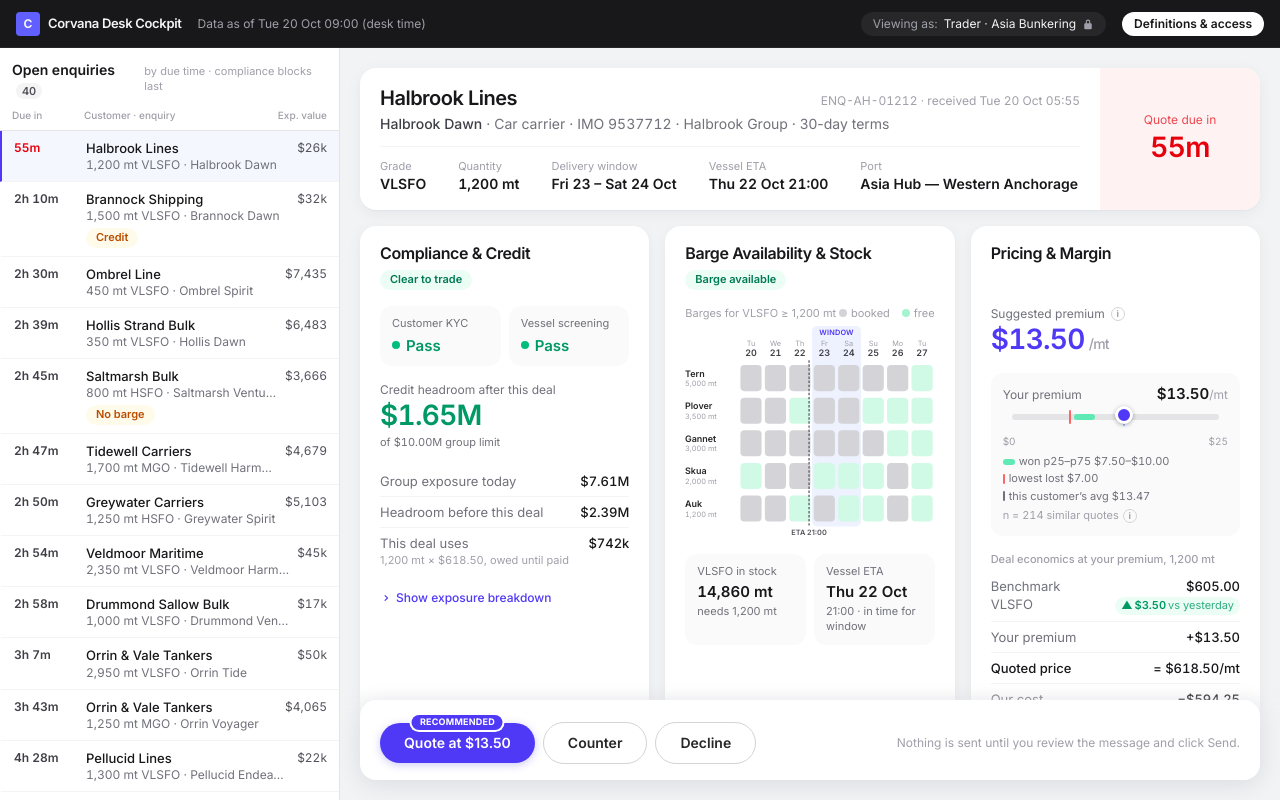
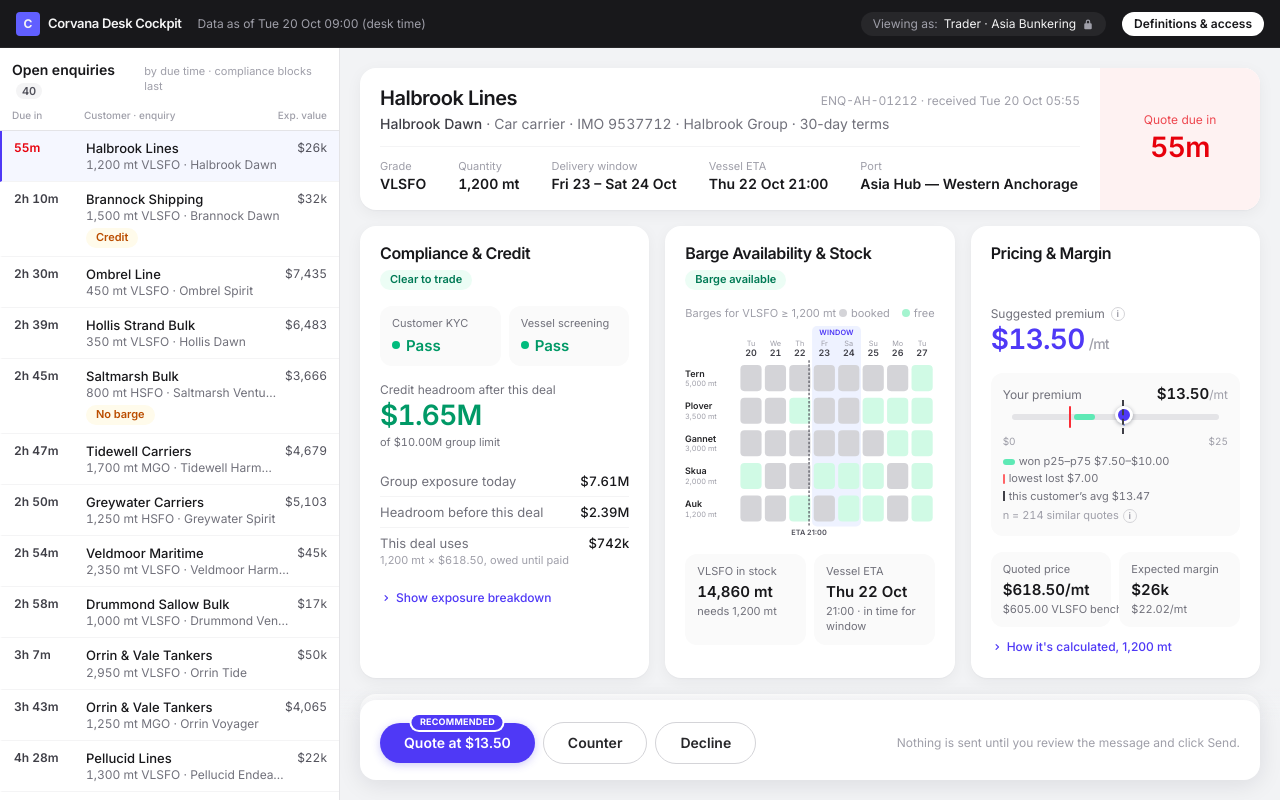
Before and after one commit to DaryaRudych/corvana-desk-cockpit, a React (Vite) app: page / in a window 1280 px wide. Built offline with nearby package versions, Linux system fonts and the light colour scheme.

Commit message:
fix: tick above thumb, visible compliance-blocked group, outcome tiles with collapsed math
Co-Authored-By: Claude Opus 5.5 <noreply@anthropic.com>

```diff
--- a/src/components/PricePanel.tsx
+++ b/src/components/PricePanel.tsx
@@ -1,8 +1,10 @@
+import { useState } from 'react'
 import { formatValue, mt, usd, usdMt } from '../lib/format'
 import type { ValueOf } from '../semantic/metrics'
 import { query, type QueryResult, type UserContext } from '../semantic/query'
 import { termsParams, type Terms } from './terms'
-import { Card, Hero, InfoTip, List, ListRow, MetricValue, type Verdict } from './ui'
+import { ChevronIcon } from './Icons'
+import { Card, Hero, InfoTip, List, ListRow, MetricValue, Tile, type Verdict } from './ui'
 
 type WinRange = ValueOf<'win_range_similar'>
 
@@ -36,8 +38,6 @@ function PremiumSlider({
           {w?.wonP25 != null && w.wonP75 != null && (
             <div className="absolute inset-y-0 rounded-full bg-emerald-300" style={{ left: x(w.wonP25), width: `calc(${x(w.wonP75)} - ${x(w.wonP25)})` }} />
           )}
-          {w?.lowestLost != null && <div className="absolute -top-1 h-3.5 w-0.5 -translate-x-1/2 rounded bg-red-400" style={{ left: x(w.lowestLost) }} />}
-          {customerAvg !== null && <div className="absolute -top-1 h-3.5 w-0.5 -translate-x-1/2 rounded bg-zinc-500" style={{ left: x(customerAvg) }} />}
           <div className="absolute -top-1.5 h-[18px] w-0.5 -translate-x-1/2 rounded bg-indigo-300" style={{ left: x(suggested) }} />
         </div>
         <input
@@ -50,6 +50,11 @@ function PremiumSlider({
           aria-label="Premium, $/mt"
           className="premium-slider relative"
         />
+        {/* Reference ticks drawn ABOVE the thumb, and taller than it, so they stay visible when it sits on them. */}
+        <div className="pointer-events-none absolute inset-y-0 z-10" style={{ left: THUMB / 2, right: THUMB / 2 }}>
+          {w?.lowestLost != null && <div className="absolute top-0.5 bottom-0.5 w-0.5 -translate-x-1/2 rounded bg-red-500" style={{ left: x(w.lowestLost) }} />}
+          {customerAvg !== null && <div className="absolute -top-1 -bottom-1 -translate-x-1/2 border-l-2 border-dashed border-zinc-700" style={{ left: x(customerAvg) }} />}
+        </div>
       </div>
       <div className="num mt-1 flex justify-between text-[10px] text-zinc-400">
         <span>${MIN}</span>
@@ -66,7 +71,7 @@ function PremiumSlider({
             </span>
             {customerAvg !== null && (
               <span className="inline-flex items-center gap-1">
-                <i className="inline-block h-2.5 w-0.5 rounded bg-zinc-500" /> this customer’s avg {usdMt(customerAvg)}
+                <i className="inline-block h-2.5 border-l-2 border-dashed border-zinc-700" /> this customer’s avg {usdMt(customerAvg)}
               </span>
             )}
           </div>
@@ -121,6 +126,7 @@ export function PricePanel({
   editable: boolean
   onPremium: (premium: number) => void
 }) {
+  const [showMath, setShowMath] = useState(false)
   const p = { enquiryId }
   const blocked = query('compliance_check', p, user).value === 'FLAG'
   const grade = query('enquiry_details', p, user).value?.gradeName
@@ -225,7 +231,35 @@ export function PricePanel({
       </div>
 
       {/* Deal economics at your premium: price − cost − barging = margin. */}
-      <List title={`Deal economics at your premium, ${mt(terms.quantity)}`}>
+      {/* The two outcomes, prominent; the arithmetic behind them on demand. */}
+      <div className="grid grid-cols-2 gap-2">
+        <Tile
+          label="Quoted price"
+          sub={
+            <span className="num whitespace-nowrap">
+              <MetricValue r={bench} format={(v: number) => usdMt(v)} /> {grade} benchmark
+            </span>
+          }
+        >
+          <MetricValue r={price} format={(v: number) => `${usdMt(v)}/mt`} />
+        </Tile>
+        <Tile label="Expected margin" sub={<MetricValue r={marginMt} format={(v: number) => `${usdMt(v)}/mt${thinMargin ? ' · under $3 floor' : ''}`} />} subTone={thinMargin ? 'warn' : 'neutral'}>
+          <MetricValue r={margin} format={(v: number) => usd(v)} className={thinMargin ? 'text-amber-600' : ''} />
+        </Tile>
+      </div>
+      <div className="-mt-1">
+        <button
+          type="button"
+          onClick={() => setShowMath(!showMath)}
+          aria-expanded={showMath}
+          className="inline-flex items-center gap-1 text-xs font-medium text-indigo-600 hover:text-indigo-800"
+        >
+          <ChevronIcon className={`size-3 transition-transform ${showMath ? 'rotate-90' : ''}`} />
+          How it's calculated, {mt(terms.quantity)}
+        </button>
+        {showMath && (
+          <div className="mt-2">
+        <List>
           {benchmarkRow}
           {/* Operators sit with the numbers, so the column reads as the sum. */}
           <ListRow label="Your premium">
@@ -247,6 +281,9 @@ export function PricePanel({
             <MetricValue r={margin} format={(v: number) => usd(v)} className={`text-[15px] ${thinMargin ? 'text-amber-600' : ''}`} />
           </ListRow>
         </List>
+          </div>
+        )}
+      </div>
     </Card>
   )
 }
--- a/src/components/Queue.tsx
+++ b/src/components/Queue.tsx
@@ -23,12 +23,20 @@ export function Queue({ rows, selectedId, onSelect }: { rows: QueueRow[]; select
         </div>
       </div>
       <ol className="min-h-0 flex-1 overflow-y-auto">
-        {rows.map((r) => {
+        {rows.map((r, i) => {
           const selected = r.enquiryId === selectedId
           const blocked = r.move === 'BLOCKED'
           const urgent = r.minutesToDue < 60
+          // Make the sort visible: compliance-blocked enquiries form their own group at the bottom.
+          const firstBlocked = blocked && rows[i - 1]?.move !== 'BLOCKED'
+          const blockedCount = rows.filter((x) => x.move === 'BLOCKED').length
           return (
             <li key={r.enquiryId}>
+              {firstBlocked && (
+                <div className="sticky top-0 border-y border-red-100 bg-red-50 px-3 py-1.5 text-[11px] font-semibold text-red-700">
+                  Blocked by compliance ({blockedCount}): listed last, whatever their due time
+                </div>
+              )}
               <button
                 type="button"
                 onClick={() => onSelect(r.enquiryId)}
```
Also changed, not shown: 2 other files (tests, documents, lock files or other folders). Lines whose indentation alone changed are shown as unchanged.
